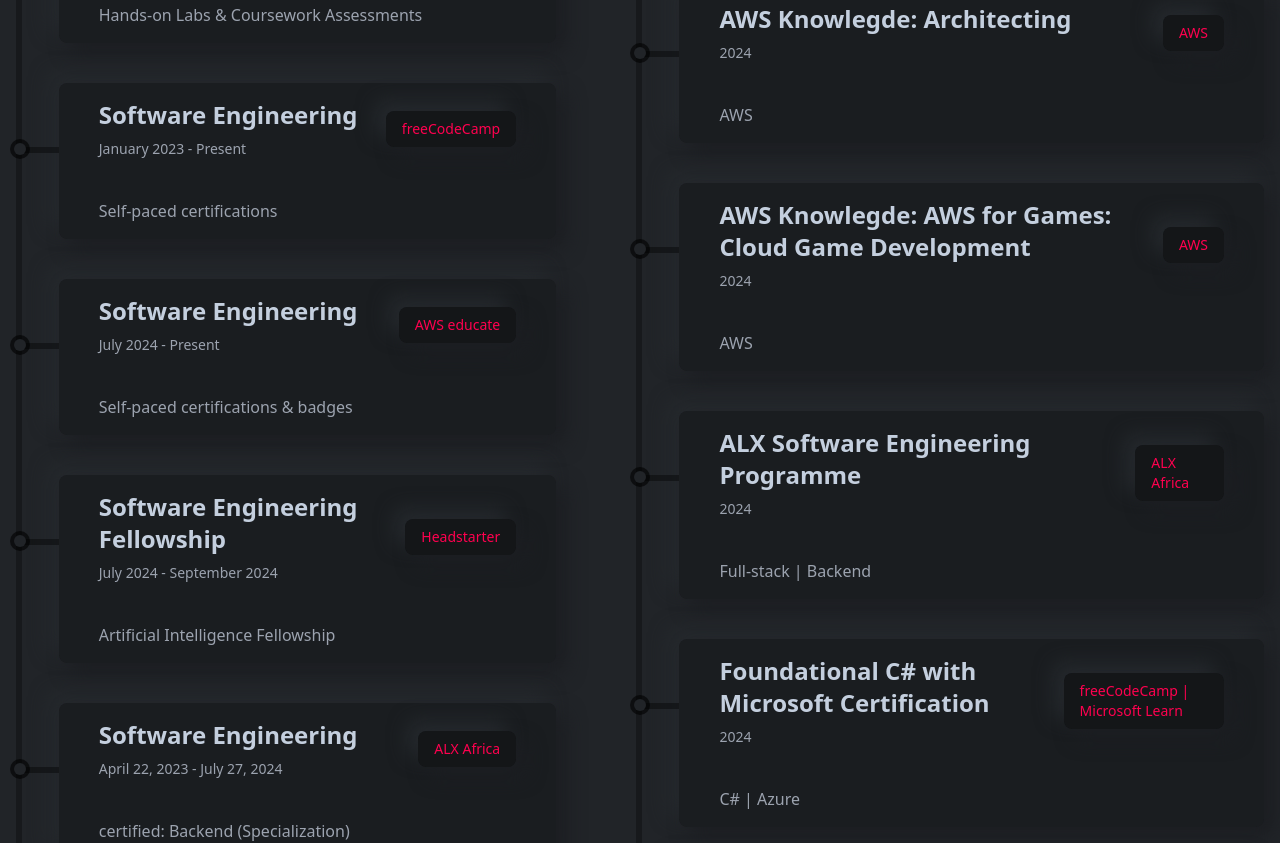
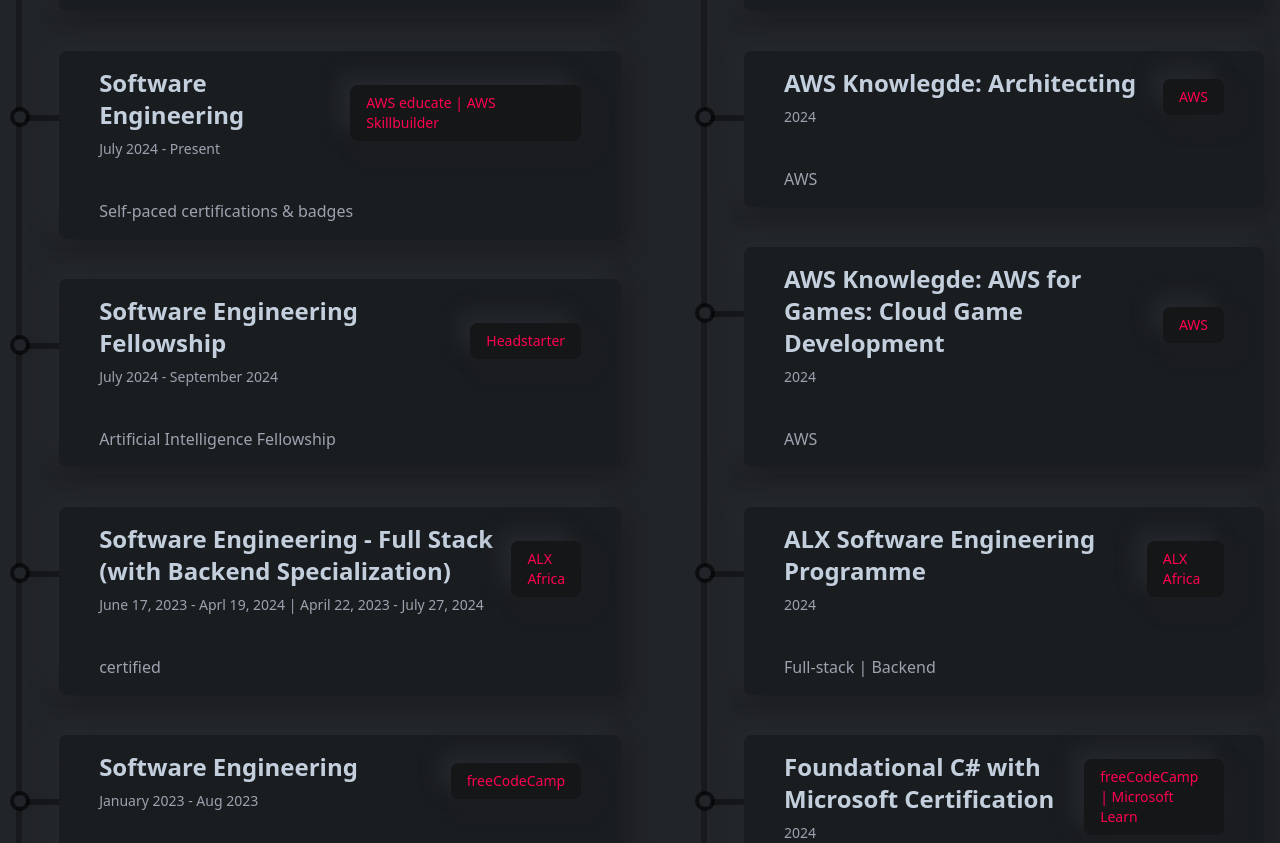
Before and after one commit to bshongwe/personal-portfolio-2024, a React (Create React App) app: page / in a window 1280 px wide. Shown: the part 5420-6263 px from the top of the page. Built offline with nearby package versions, Linux system fonts and the light colour scheme.

Commit message:
Update CV details

```diff
--- a/src/components/resume/Education.js
+++ b/src/components/resume/Education.js
@@ -17,7 +17,7 @@
         </div>
         <div className="mt-6 lgl:mt-14 w-full h-[Auto] border-l-[6px] border-l-black border-opacity-30 flex flex-col gap-10">
           <ResumeCard
-            title="Complete DevOps with Linux, Kubernetes & AWS"
+            title="DevOps with Linux, Kubernetes & AWS"
             subTitle="13 September 2024 - Present"
             result="KalKey"
             des="Job-ready/ on-job training"
@@ -42,14 +42,8 @@
           />
           <ResumeCard
             title="Software Engineering"
-            subTitle="January 2023 - Present"
-            result="freeCodeCamp"
-            des="Self-paced certifications"
-          />
-          <ResumeCard
-            title="Software Engineering"
             subTitle="July 2024 - Present"
-            result="AWS educate"
+            result="AWS educate | AWS Skillbuilder"
             des="Self-paced certifications & badges"
           />
           <ResumeCard
@@ -59,16 +53,16 @@
             des="Artificial Intelligence Fellowship"
           />
           <ResumeCard
-            title="Software Engineering"
-            subTitle="April 22, 2023 - July 27, 2024"
+            title="Software Engineering - Full Stack (with Backend Specialization)"
+            subTitle="June 17, 2023 - Aprl 19, 2024 | April 22, 2023 - July 27, 2024"
             result="ALX Africa"
-            des="certified: Backend (Specialization)"
+            des="certified"
           />
           <ResumeCard
             title="Software Engineering"
-            subTitle="June 17, 2023 - Aprl 19, 2024"
-            result="ALX Africa"
-            des="verified: Full Stack (Foundations)"
+            subTitle="January 2023 - Aug 2023"
+            result="freeCodeCamp"
+            des="Self-paced certifications"
           />
           <ResumeCard
             title="Bachelor of Science Degree in Agronomy"
--- a/src/components/resume/Experience.js
+++ b/src/components/resume/Experience.js
@@ -38,14 +38,26 @@
       <div>
         <div className="py-6 lgl:py-12 font-titleFont flex flex-col gap-4">
           <p className="text-sm text-designColor tracking-[4px]">2024 - 2024</p>
-          <h2 className="text-4xl font-bold">Volunteer</h2>
+          <h2 className="text-4xl font-bold">Activities</h2>
         </div>
         <div className="mt-14 w-full h-[Auto] border-l-[6px] border-l-black border-opacity-30 flex flex-col gap-10">
           <ResumeCard
             title="Tutor"
             subTitle="ALX Africa"
             result="Sept 2024 - present"
-            des="to be filled later."
+            des="Mentoring & assisting students with portfolio project and the ALX Africa community platform & coursework."
+          />
+          <ResumeCard
+            title="Ai Software Engineering Resident"
+            subTitle="Headstarter"
+            result="Sept 2024 - Present"
+            des="Projects: 14+ ML, Ai-engineering and full-stack SaaS"
+          />
+          <ResumeCard
+            title="Ai Software Engineering Fellow"
+            subTitle="Headstarter"
+            result="Jul - Sep 2024"
+            des="Projects: 6 Ai-driven SaaS, with $500 average and 300 user average."
           />
           <ResumeCard
             title="Technical Assistant"
@@ -82,62 +94,44 @@
       <div>
         <div className="py-6 lgl:py-12 font-titleFont flex flex-col gap-4">
           <p className="text-sm text-designColor tracking-[4px]">2023 - 2024</p>
-          <h2 className="text-4xl font-bold">Tech Jobs</h2>
+          <h2 className="text-4xl font-bold">Work</h2>
         </div>
         <div className="mt-14 w-full h-[Auto] border-l-[6px] border-l-black border-opacity-30 flex flex-col gap-10">
           <ResumeCard
             title="DevSecOps Engineer"
             subTitle="KalKey"
-            result="Sept 2024"
-            des="AWS | Terraform | GitLab |  GitHub | K8s | Docker | Jenkins | GCP | Automated CI/CD | IaC | IAM | SDLC | Pen Testing"
+            result="Sept 2024 - Present"
+            des="AWS DynamoDB | AWS CloudFormation | Terraform | GitLab |  GitHub | K8s | Docker | Jenkins | GCP | Automated CI/CD | IaC | IAM | SDLC | Pen Testing"
           />
           <ResumeCard
             title="DevOps Engineer"
             subTitle="KalKey"
-            result="Apr - Jul 2024"
+            result="Apr 2024 - Jul 2024"
             des="AWS | GitLab | GitHub | K8s | Docker | Ansible | Terraform | Jenkins | GCP | Automated CI/CD | SDLC"
           />
           <ResumeCard
-            title="Ai Software Engineering Resident"
-            subTitle="Headstarter"
-            result="Sept 2024 - Present"
-            des="14+ ML, Ai-engineering and full-stack SaaS"
+            title="Full Stack Python Dev"
+            subTitle="KalKey"
+            result="Mar 2024 - Apr 2024"
+            des="OctaNet Pvt. Ltd. Projects: Python | Backend | TDD | Unittests"
           />
           <ResumeCard
-            title="Ai Software Engineering Fellow"
-            subTitle="Headstarter"
-            result="Jul - Sep 2024"
-            des="6 Ai-driven SaaS, with $500 average and 300 user average."
-          />
-          <ResumeCard
-            title="Python Dev"
-            subTitle="OctaNet Pvt. Ltd."
-            result="Mar - Apr 2024"
-            des="Full-stack | Python | Backend | TDD | Unittests"
-          />
-          <ResumeCard
-            title="Web Dev"
-            subTitle="OctaNet Pvt. Ltd."
-            result="Jan - Mar 2024"
-            des="Full-stack | Java | Frontend | GITA Autonomous College"
-          />
-          <ResumeCard
-            title="Web Dev"
-            subTitle="Code Alpha"
-            result="Dec 2023 - Jan 2024"
-            des="VS Code | Full-stack | JS | Typescript | MERN"
+            title="Full Stack Web Dev"
+            subTitle="KalKey"
+            result="Dec 2023 - Mar 2024"
+            des="OctaNet Pvt. Ltd. Projects: Full-stack | Java | Frontend | GITA Autonomous College"
           />
           <ResumeCard
             title="App Dev"
-            subTitle="Code Alpha"
+            subTitle="KalKey"
             result="Oct 2023 - Dec 2023"
-            des="Android Studio | Swift | Kotlin"
+            des="OctaNet Pvt. Ltd. Projects: Android Studio | Swift | Kotlin"
           />
           <ResumeCard
-            title="Web Dev"
+            title="Font-end Web Dev"
             subTitle="Upwork"
-            result="2023 -2023"
-            des="Freelancer"
+            result="Apr 2022 - Oct 2023"
+            des="KalKey projects: Upwork | SEO optimization"
           />
         </div>
       </div>
```
